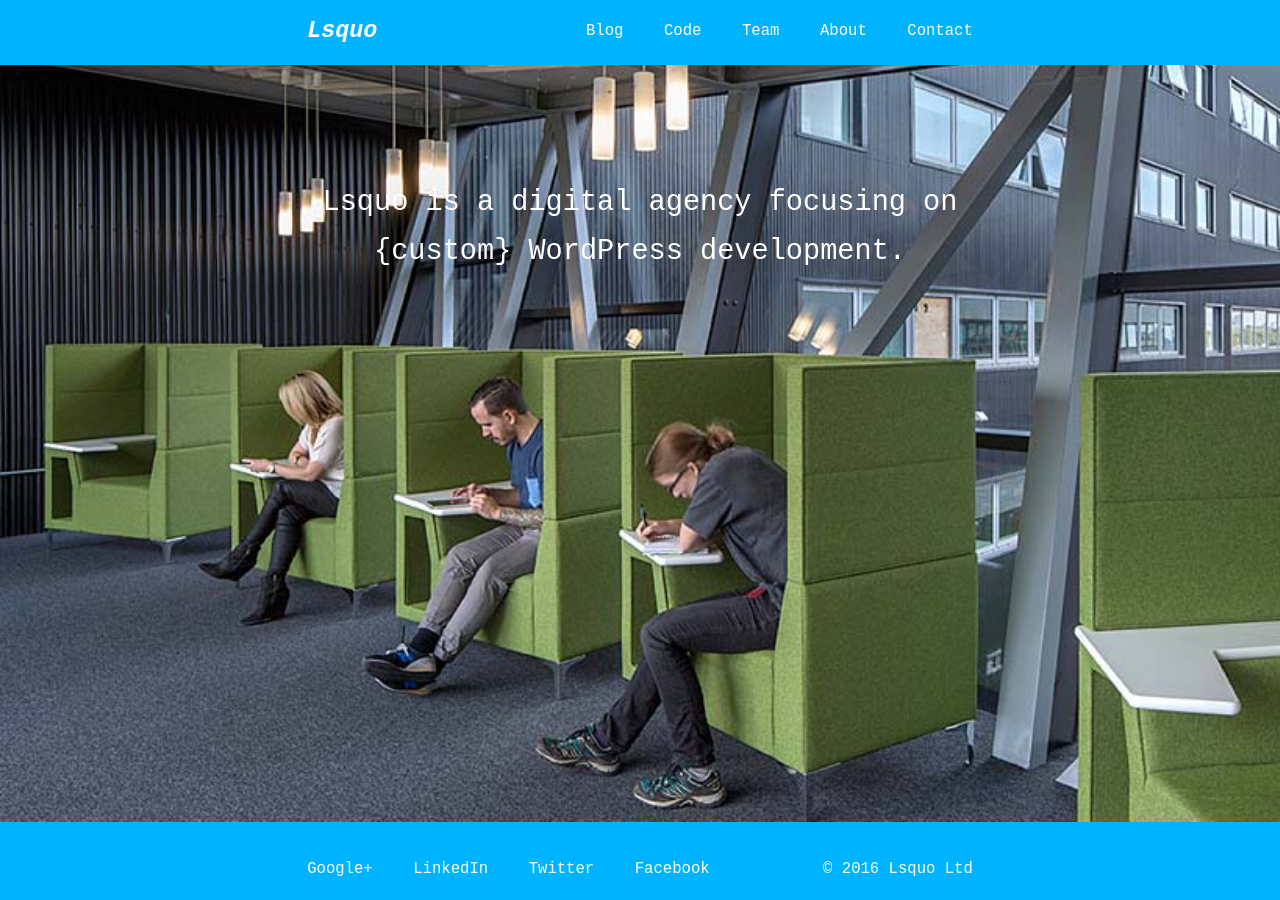
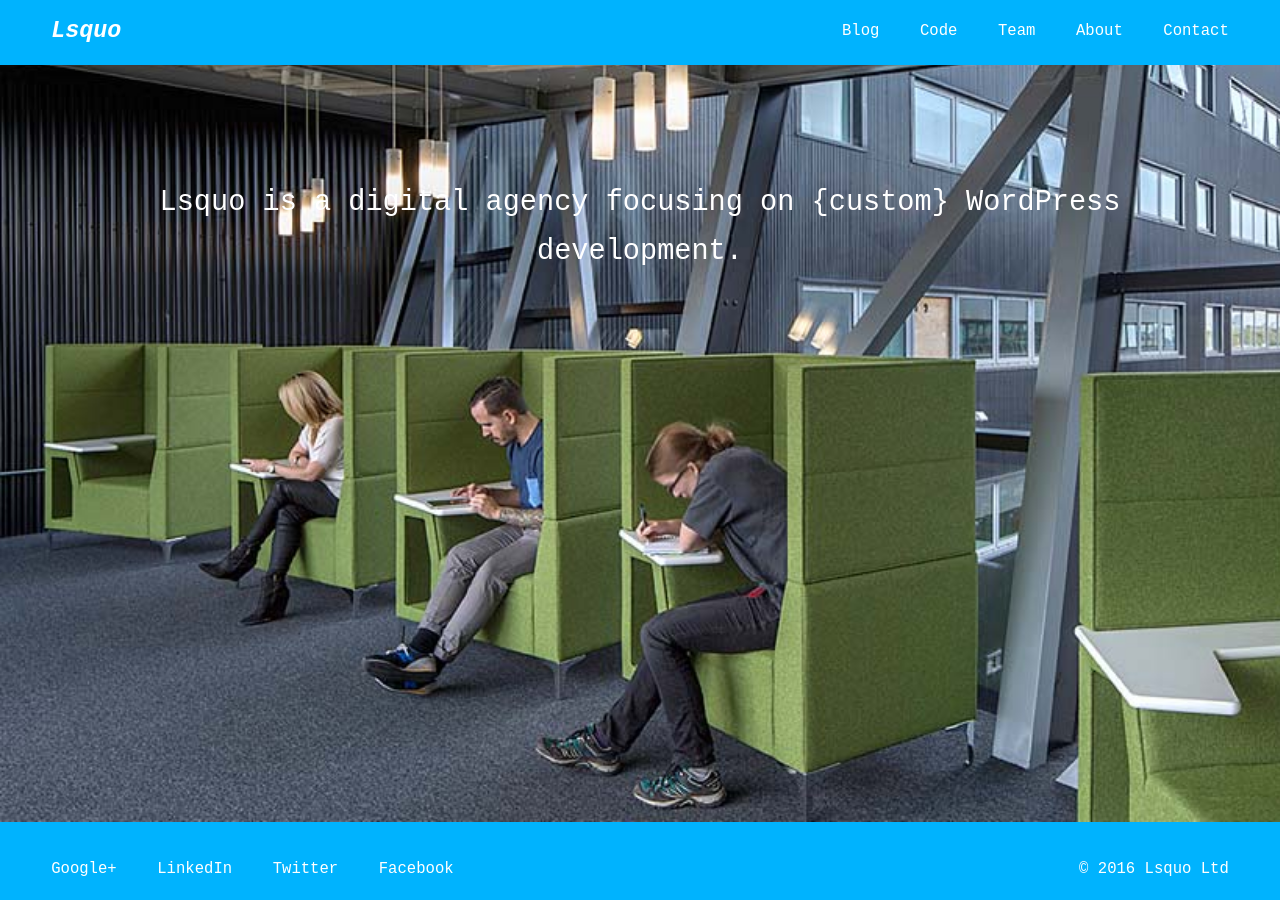
Before and after one commit to lsquo/lsquo.github.io, a Jekyll site: the page built from index.html, in a window 1280 px wide. Built offline with Jekyll 4.4.1, drawn with Linux system fonts in a browser that asks for light colours.

Commit message:
Change left and right padding

```diff
--- a/_sass/_media.scss
+++ b/_sass/_media.scss
@@ -69,28 +69,4 @@
 	}
 }
 
-@media (min-width: 76em) {
-	header {
-		padding: 1em 24%;
-	}
-
-	footer {
-		padding: 1em 24%;
-	}
-
-	section > * {
-		padding: 0 24%;
-	}
-
-	article h1 {
-		padding: 0.4em 24%;
-	}
-
-	article > * {
-		padding: 0 24%;
-	}
-
-	.alert {
-		padding: 2em 24%;
-	}
-}
+@media (min-width: 76em) {}
```
